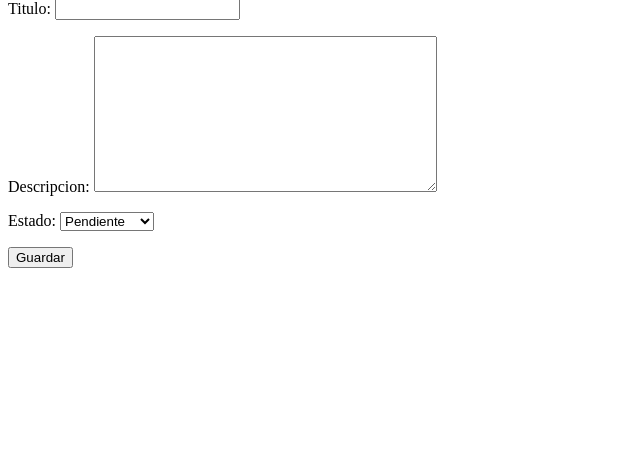
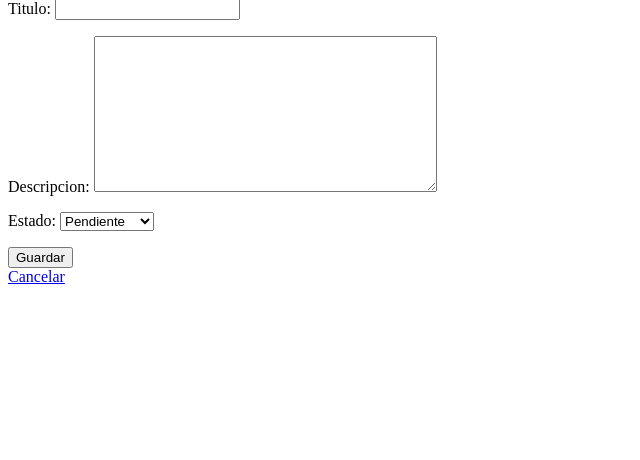
Before and after one commit to ADVG-2005/listarTareas, a Django app: page /crear in a window 1280 px wide. Shown: the part 17-477 px from the top of the page, without its empty margins (0-640 px from the left). Run offline with Django 5.2, Linux system fonts and the light colour scheme.

Commit message:
proyecto completado con exito

```diff
--- a/tarea/templates/crearTarea.html
+++ b/tarea/templates/crearTarea.html
@@ -11,5 +11,6 @@
         {{ form.as_p }}
         <button type="submit">Guardar</button>
     </form>
+    <a href="/">Cancelar</a>
 </body>
 </html>
--- a/tarea/templates/listarTarea.html
+++ b/tarea/templates/listarTarea.html
@@ -13,5 +13,6 @@
     {{tarea.estado}}
 
     {% endfor %}
+    <a href="crear">Crear Tarea</a>
 </body>
 </html>
```
Also changed, not shown: db.sqlite3.
